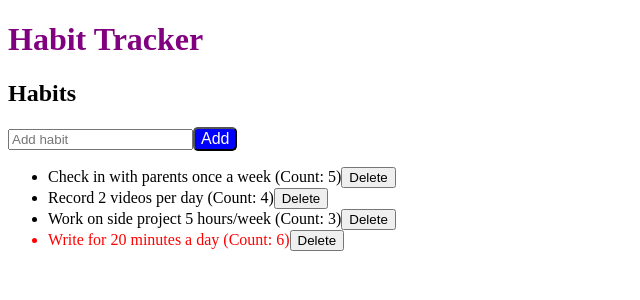
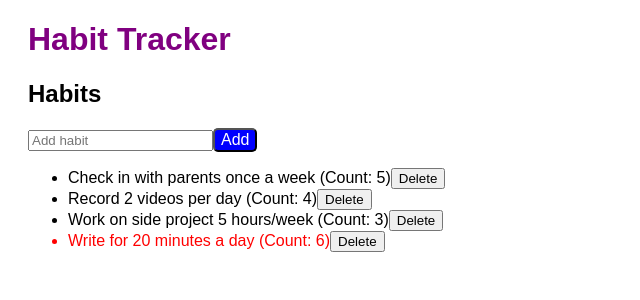
Before and after one commit to oscarpolanco/angular-basic, an Angular app: page / in a window 1280 px wide. Shown: the top 300 px of the page, without its empty margins (0-640 px from the left). Built offline with nearby package versions, Linux system fonts and the light colour scheme.

Commit message:
Use global styling for the body and a new container class

```diff
--- a/src/app/app.component.ts
+++ b/src/app/app.component.ts
@@ -3,8 +3,10 @@ import { Component } from '@angular/core';
 @Component({
   selector: 'app-root',
   template: `
-    <h1>{{ title }}</h1>
-    <app-habit-list></app-habit-list>
+    <div class="container">
+      <h1>{{ title }}</h1>
+      <app-habit-list></app-habit-list>
+    </div>
   `,
   styles: ['h1 { color: purple }']
 })
--- a/src/styles.css
+++ b/src/styles.css
@@ -1 +1,10 @@
 /* You can add global styles to this file, and also import other style files */
+body {
+  font-family: "Arial";
+  font-size: 16px;
+}
+
+.container {
+  margin: 20px;
+  max-width: 600px;
+}
```
Also changed, not shown: section_text/README.md.
